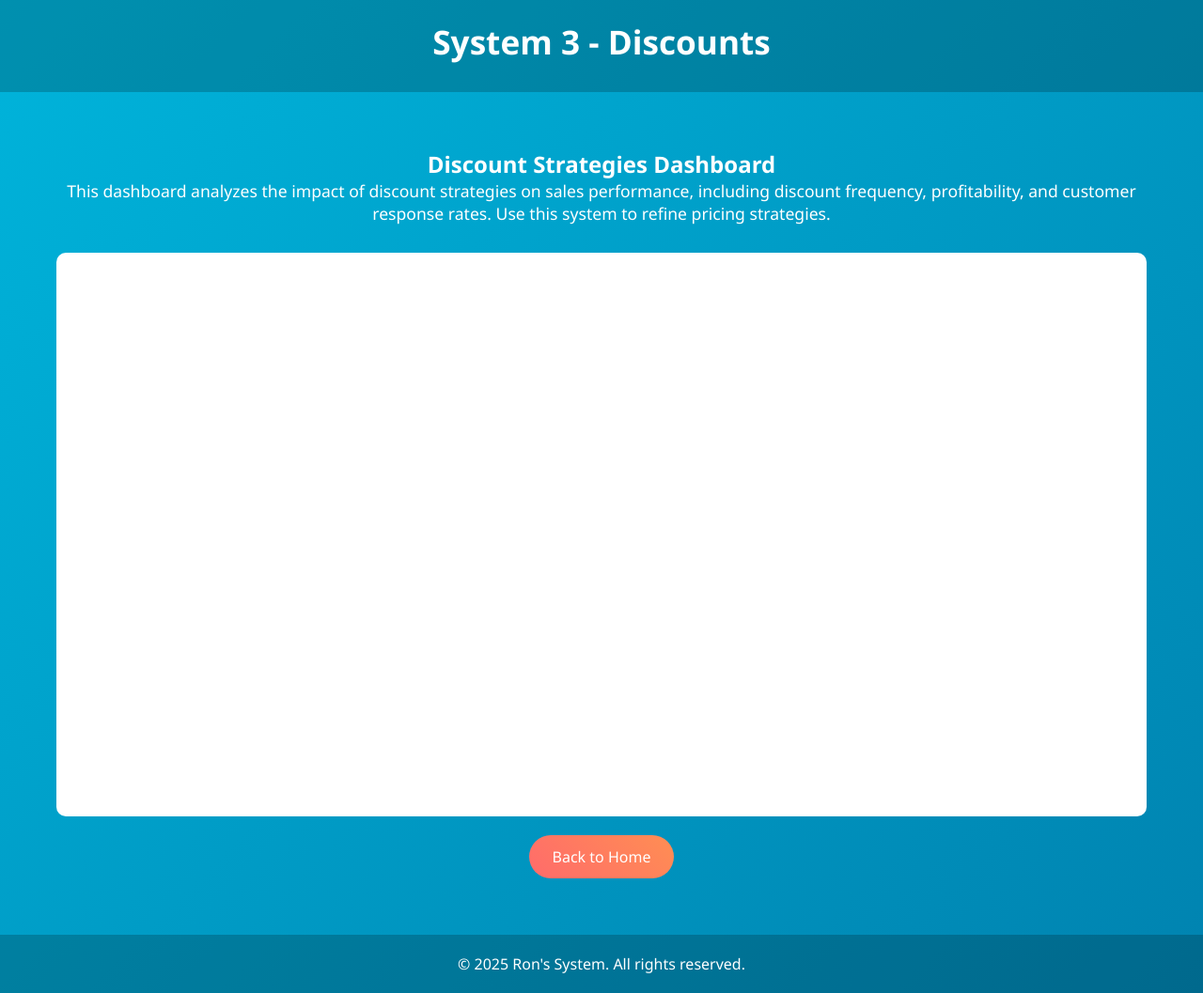
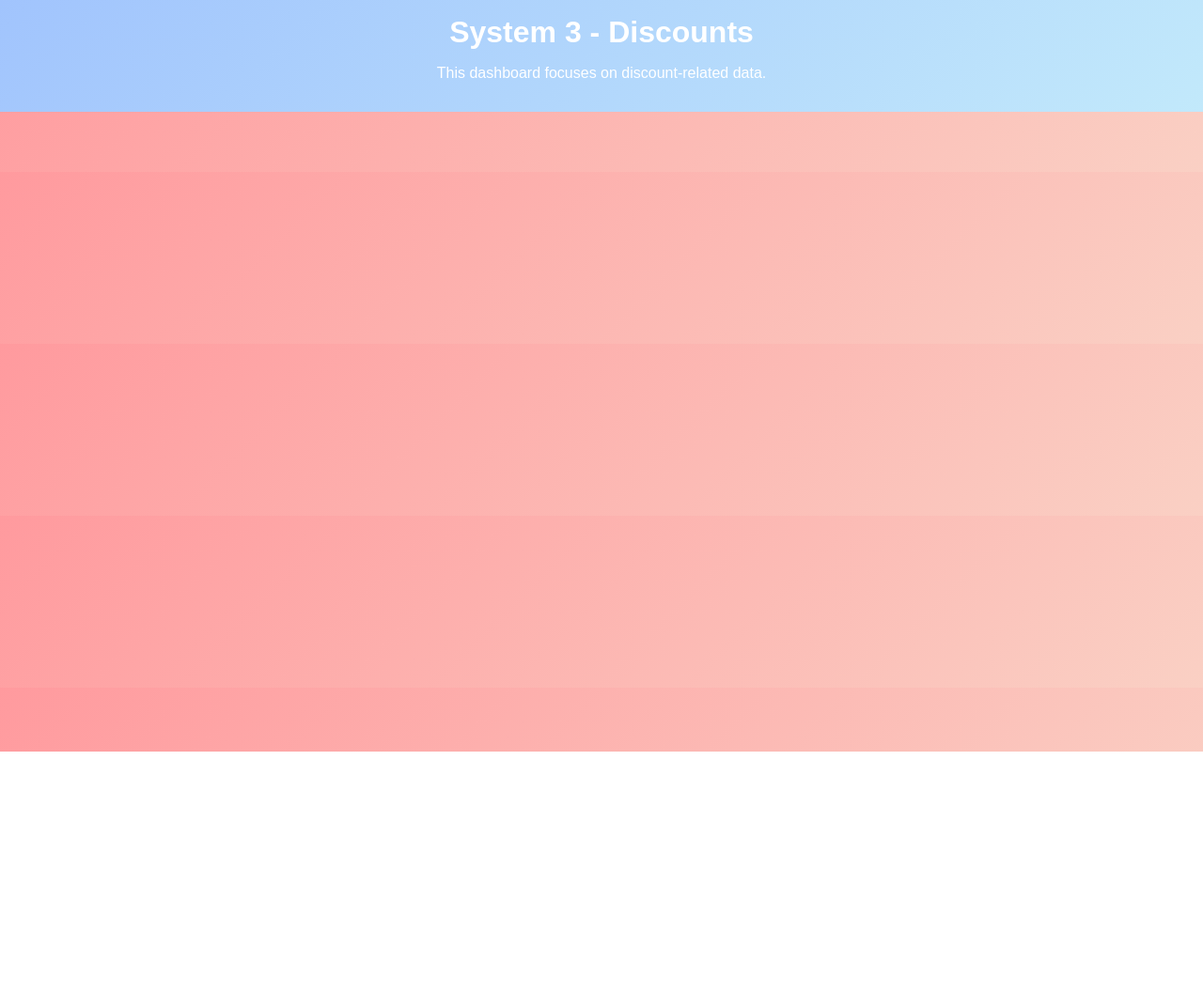
Before and after one commit to RonLerner1/Matala2, a plain HTML site: page Dash3.html in a window 1280 px wide. Shown: the whole page at 94% size. After the commit the page ends 800 px from the top, so only its background shows below. Drawn offline with Linux system fonts and the light colour scheme; a script that the page names is missing.

Commit message:
Update Dash3.html

```diff
--- a/Dash3.html
+++ b/Dash3.html
@@ -5,121 +5,85 @@
     <meta name="viewport" content="width=device-width, initial-scale=1.0">
     <title>System 3 - Discounts</title>
     <style>
-        * {
+        body {
+            font-family: Arial, sans-serif;
             margin: 0;
             padding: 0;
-            box-sizing: border-box;
-            font-family: 'Segoe UI', Tahoma, Geneva, Verdana, sans-serif;
+            background: linear-gradient(135deg, #ff9a9e, #fad0c4);
+            color: #333;
         }
-
-        body {
-            min-height: 100vh;
-            display: flex;
-            flex-direction: column;
-            align-items: center;
-            background: linear-gradient(135deg, #00b4db, #0083b0);
+        header {
+            text-align: center;
+            padding: 1rem;
+            background: linear-gradient(135deg, #a1c4fd, #c2e9fb);
             color: #fff;
         }
-
-        header {
-            width: 100%;
-            padding: 20px;
-            text-align: center;
-            background: rgba(0, 0, 0, 0.2);
+        header h1 {
+            margin: 0;
+            font-size: 2rem;
         }
-
-        header h1 {
-            font-size: 2.2em;
-            margin-bottom: 10px;
+        .iframe-container {
+            display: flex;
+            justify-content: center;
+            padding: 2rem;
         }
-
-        .container {
-            max-width: 1200px;
-            margin: 40px auto;
-            padding: 20px;
-            text-align: center;
-        }
-
-        .description {
-            margin-bottom: 30px;
-        }
-
-        .description p {
-            font-size: 1.1em;
-            line-height: 1.-proof
-            opacity 0.9;
-        }
-
-        .tableau-container {
-            width: 100%;
+        iframe {
+            width: 80%;
             height: 600px;
-            background: #fff;
-            border-radius: 10px;
-            overflow: hidden;
-        }
-
-        .btn {
-            padding: 12px 25px;
-            font-size: 1em;
-            color: #fff;
-            background: linear-gradient(45deg, #ff6b6b, #ff8e53);
             border: none;
-            border-radius: 25px;
-            cursor: pointer;
-            transition: transform 0.3s, box-shadow 0.3s;
-            text-decoration: none;
-            display: inline-block;
-            margin-top: 20px;
-        }
-
-        .btn:hover {
-            transform: translateY(-3px);
-            box-shadow: 0 5px 15px rgba(0, 0, 0, 0.3);
-        }
-
-        footer {
-            margin-top: auto;
-            padding: 20px;
-            width: 100%;
-            text-align: center;
-            background: rgba(0, 0, 0, 0.2);
+            border-radius: 8px;
+            box-shadow: 0 4px 8px rgba(0, 0, 0, 0.1);
         }
     </style>
 </head>
 <body>
     <header>
         <h1>System 3 - Discounts</h1>
+        <p>This dashboard focuses on discount-related data.</p>
     </header>
-
-    <div class="container">
-        <div class="description">
-            <h2>Discount Strategies Dashboard</h2>
-            <p>This dashboard analyzes the impact of discount strategies on sales performance, including discount frequency, profitability, and customer response rates. Use this system to refine pricing strategies.</p>
+    <div class="iframe-container">
+        <div class='tableauPlaceholder' id='viz1746906917256' style='position: relative'>
+            <noscript><a href='#'><img alt='Dashboard 3' src='https://public.tableau.com/static/images/Ma/Matala2Dash3/Dashboard3/1_rss.png' style='border: none' /></a></noscript>
+            <object class='tableauViz'  style='display:none;'>
+                <param name='host_url' value='https%3A%2F%2Fpublic.tableau.com%2F' />
+                <param name='embed_code_version' value='3' />
+                <param name='name' value='Matala2Dash3/Dashboard3' />
+                <param name='tabs' value='no' />
+                <param name='toolbar' value='yes' />
+                <param name='static_image' value='https://public.tableau.com/static/images/Ma/Matala2Dash3/Dashboard3/1.png' />
+                <param name='animate_transition' value='yes' />
+                <param name='display_static_image' value='yes' />
+                <param name='display_spinner' value='yes' />
+                <param name='display_overlay' value='yes' />
+                <param name='display_count' value='yes' />
+                <param name='language' value='en-US' />
+            </object>
         </div>
-        <div class="tableau-container">
-            <div id="vizContainer"></div>
-        </div>
-        <a href="index.html" class="btn">Back to Home</a>
+        <script type='text/javascript'>
+            var divElement = document.getElementById('viz1746906917256');
+            var vizElement = divElement.getElementsByTagName('object')[0];
+            if (divElement.offsetWidth > 800) {
+                vizElement.style.minWidth = '420px';
+                vizElement.style.maxWidth = '650px';
+                vizElement.style.width = '100%';
+                vizElement.style.minHeight = '587px';
+                vizElement.style.maxHeight = '887px';
+                vizElement.style.height = (divElement.offsetWidth * 0.75) + 'px';
+            } else if (divElement.offsetWidth > 500) {
+                vizElement.style.minWidth = '420px';
+                vizElement.style.maxWidth = '650px';
+                vizElement.style.width = '100%';
+                vizElement.style.minHeight = '587px';
+                vizElement.style.maxHeight = '887px';
+                vizElement.style.height = (divElement.offsetWidth * 0.75) + 'px';
+            } else {
+                vizElement.style.width = '100%';
+                vizElement.style.height = '1227px';
+            }
+            var scriptElement = document.createElement('script');
+            scriptElement.src = 'https://public.tableau.com/javascripts/api/viz_v1.js';
+            vizElement.parentNode.insertBefore(scriptElement, vizElement);
+        </script>
     </div>
-
-    <footer>
-        <p>© 2025 Ron's System. All rights reserved.</p>
-    </footer>
-
-    <script src="https://public.tableau.com/javascripts/api/viz_v1.js"></script>
-    <script>
-        function initViz() {
-            const containerDiv = document.getElementById("vizContainer");
-            const vizUrl = "https://public.tableau.com/views/Matala2Dash3/Dashboard3?:language=en-US&:display_count=n&:origin=viz_share_link";
-            const options = {
-                width: "100%",
-                height: "100%",
-                hideTabs: true,
-                hideToolbar: true,
-            };
-            new tableau.Viz(containerDiv, vizUrl, options);
-        }
-        document.addEventListener("DOMContentLoaded", initViz);
-    </script>
 </body>
 </html>
```
